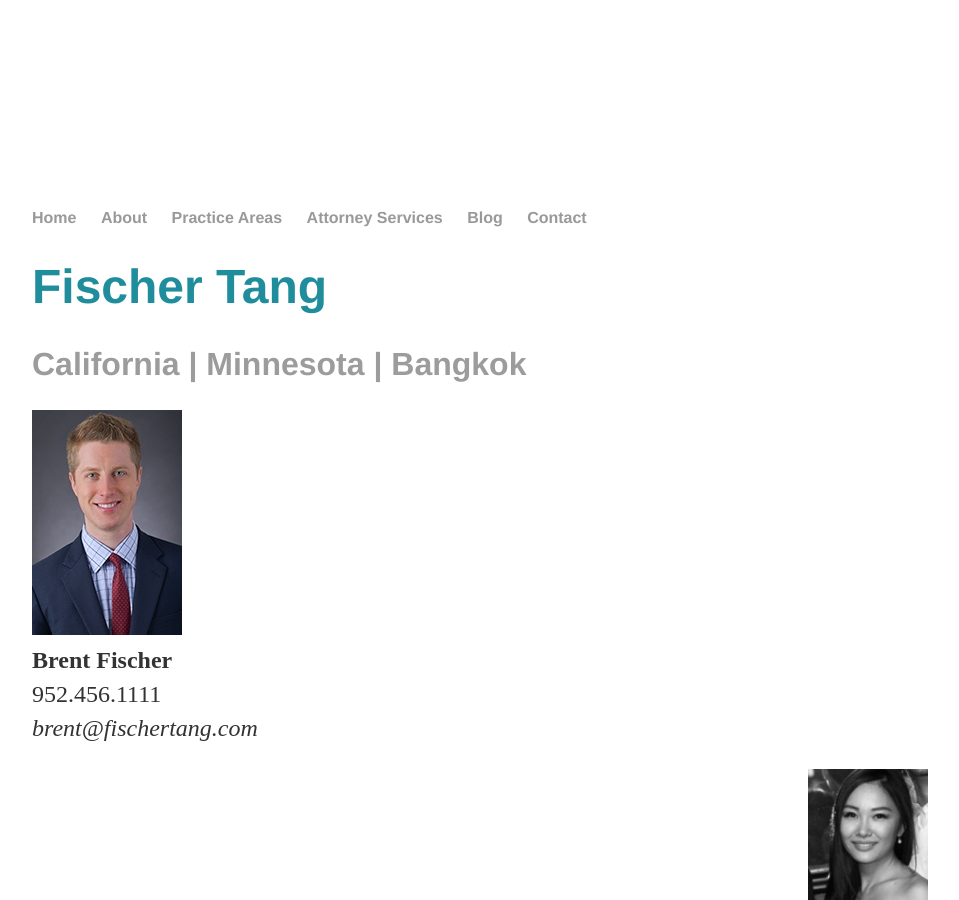
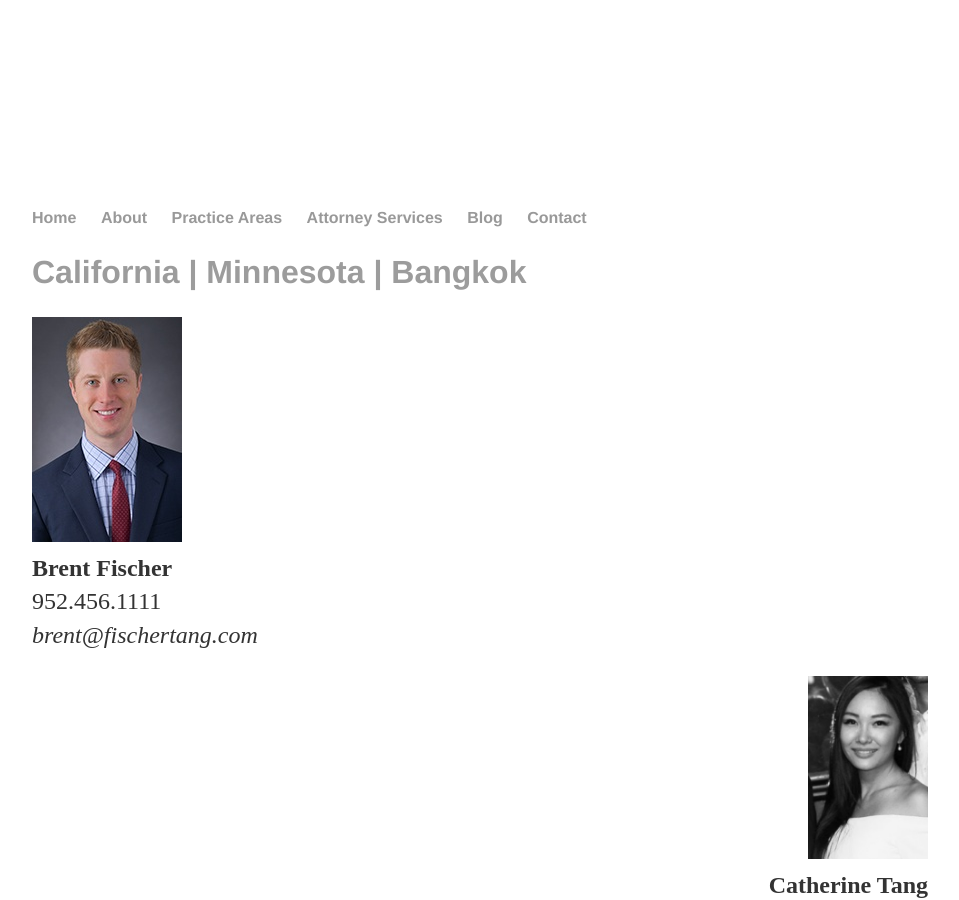
Before and after one commit to fischertang/fischertang.github.io, a Jekyll site: the page built from about/index.html, in a window 1280 px wide and 900 px high, scrolled down 639 px. Shown: the whole window, without its empty margins (160-1119 px from the left). Built offline with Jekyll 4.4.1, drawn with Linux system fonts in a browser that asks for light colours.

Commit message:
Update index.html

```diff
--- a/about/index.html
+++ b/about/index.html
@@ -3,7 +3,6 @@ layout: default
 title: About Fischer Tang
 ---
 <div class="blurb">
-  <h1>Fischer Tang </h1>
   <h2> California | Minnesota | Bangkok </h2>
   <p></p>
   <p align=left><img src="/images/1B436148-CF7B-4CFA-B951-DFFFBCA02119.jpeg">
```
